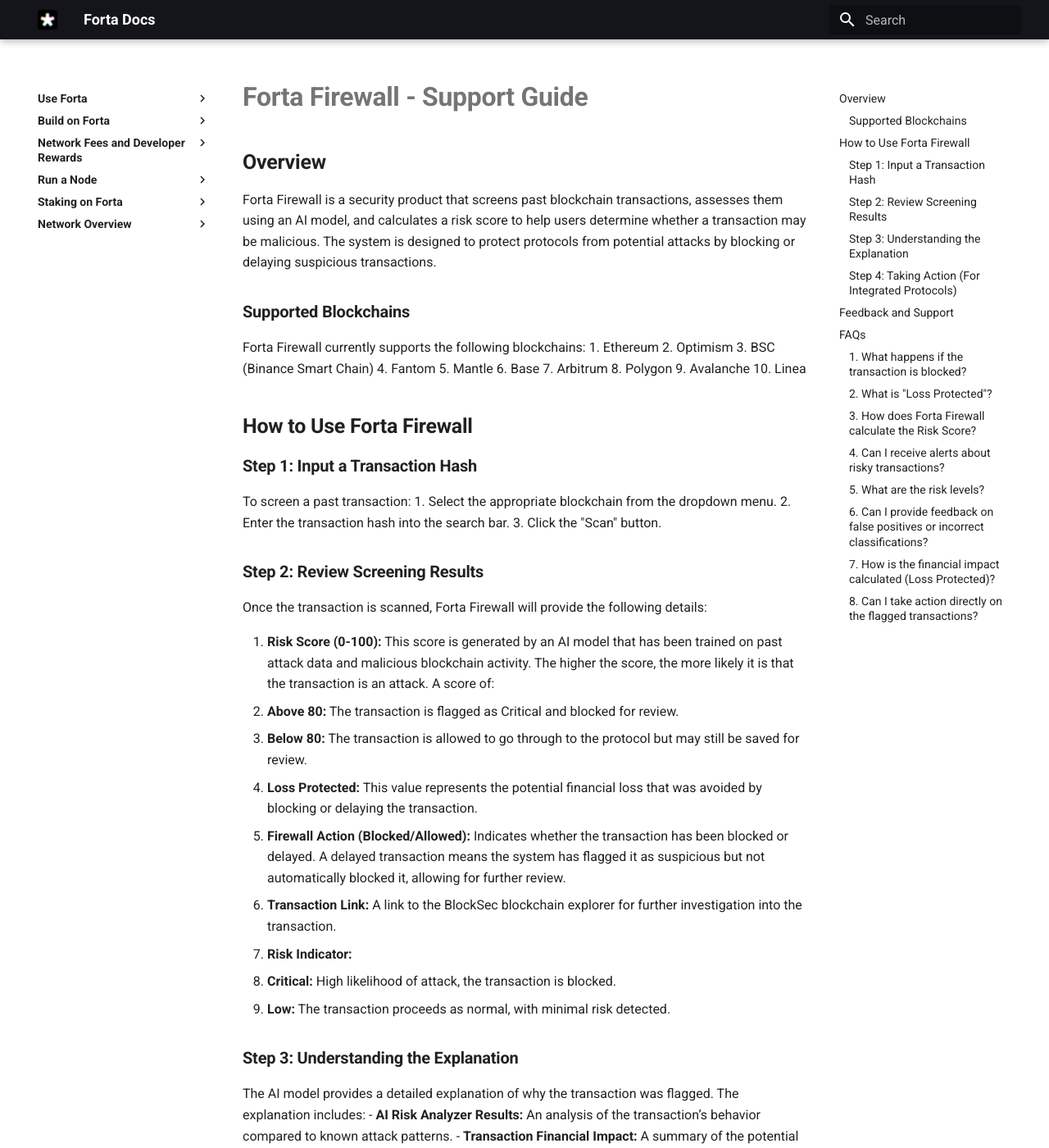
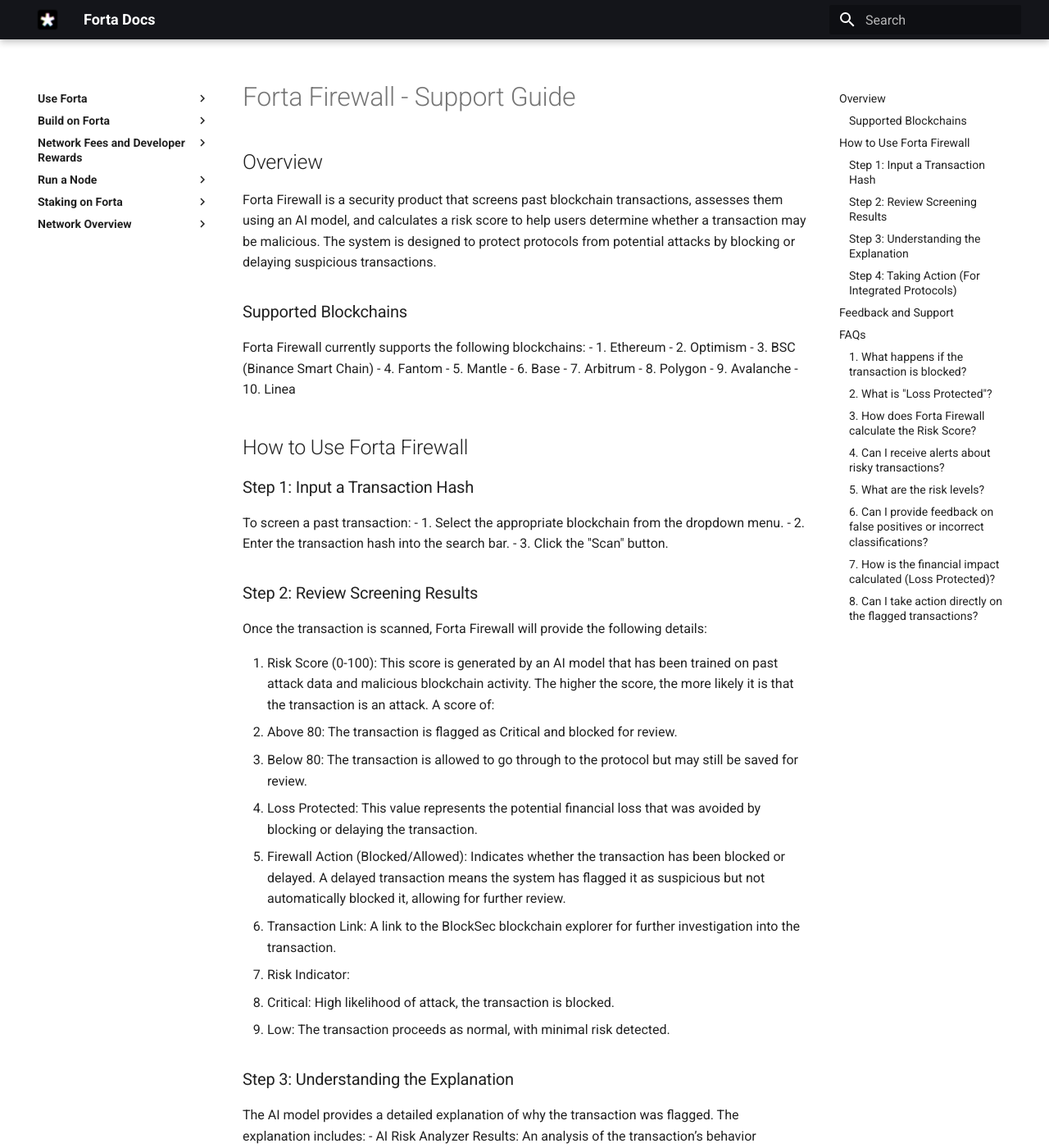
Before and after one commit to forta-network/docs, an MkDocs documentation site: the page built from docs/support_guide.md, in a window 1280 px wide and 1400 px high. Shown: the whole window at 82% size. Built offline with MkDocs 1.6.1 and Material for MkDocs 9.7.7, drawn with Linux system fonts in a browser that asks for light colours; some of the changed lines change nothing that is shown; some of the changed text lies outside the part shown.

Commit message:
support_guide

```diff
--- a/docs/support_guide.md
+++ b/docs/support_guide.md
@@ -1,84 +1,84 @@
-# **Forta Firewall - Support Guide**
+# Forta Firewall - Support Guide
 
-## **Overview**
+## Overview
 Forta Firewall is a security product that screens past blockchain transactions, assesses them using an AI model, and calculates a risk score to help users determine whether a transaction may be malicious. The system is designed to protect protocols from potential attacks by blocking or delaying suspicious transactions.
 
-### **Supported Blockchains**
+### Supported Blockchains
 Forta Firewall currently supports the following blockchains:
-1. Ethereum
-2. Optimism
-3. BSC (Binance Smart Chain)
-4. Fantom
-5. Mantle
-6. Base
-7. Arbitrum
-8. Polygon
-9. Avalanche
-10. Linea
+- 1. Ethereum
+- 2. Optimism
+- 3. BSC (Binance Smart Chain)
+- 4. Fantom
+- 5. Mantle
+- 6. Base
+- 7. Arbitrum
+- 8. Polygon
+- 9. Avalanche
+- 10. Linea
 
-## **How to Use Forta Firewall**
+## How to Use Forta Firewall
 
-### **Step 1: Input a Transaction Hash**
+### Step 1: Input a Transaction Hash
 To screen a past transaction:
-1. Select the appropriate blockchain from the dropdown menu.
-2. Enter the transaction hash into the search bar.
-3. Click the "Scan" button.
+- 1. Select the appropriate blockchain from the dropdown menu.
+- 2. Enter the transaction hash into the search bar.
+- 3. Click the "Scan" button.
 
-### **Step 2: Review Screening Results**
+### Step 2: Review Screening Results
 Once the transaction is scanned, Forta Firewall will provide the following details:
 
-1. **Risk Score (0-100):** This score is generated by an AI model that has been trained on past attack data and malicious blockchain activity. The higher the score, the more likely it is that the transaction is an attack. A score of:
-   - **Above 80:** The transaction is flagged as Critical and blocked for review.
-   - **Below 80:** The transaction is allowed to go through to the protocol but may still be saved for review.
+1. Risk Score (0-100): This score is generated by an AI model that has been trained on past attack data and malicious blockchain activity. The higher the score, the more likely it is that the transaction is an attack. A score of:
+   - Above 80: The transaction is flagged as Critical and blocked for review.
+   - Below 80: The transaction is allowed to go through to the protocol but may still be saved for review.
 
-2. **Loss Protected:** This value represents the potential financial loss that was avoided by blocking or delaying the transaction.
+2. Loss Protected: This value represents the potential financial loss that was avoided by blocking or delaying the transaction.
 
-3. **Firewall Action (Blocked/Allowed):** Indicates whether the transaction has been blocked or delayed. A delayed transaction means the system has flagged it as suspicious but not automatically blocked it, allowing for further review.
+3. Firewall Action (Blocked/Allowed): Indicates whether the transaction has been blocked or delayed. A delayed transaction means the system has flagged it as suspicious but not automatically blocked it, allowing for further review.
 
-4. **Transaction Link:** A link to the BlockSec blockchain explorer for further investigation into the transaction.
+4. Transaction Link: A link to the BlockSec blockchain explorer for further investigation into the transaction.
 
-5. **Risk Indicator:**
-   - **Critical:** High likelihood of attack, the transaction is blocked.
-   - **Low:** The transaction proceeds as normal, with minimal risk detected.
+5. Risk Indicator:
+   - Critical: High likelihood of attack, the transaction is blocked.
+   - Low: The transaction proceeds as normal, with minimal risk detected.
 
-### **Step 3: Understanding the Explanation**
+### Step 3: Understanding the Explanation
 The AI model provides a detailed explanation of why the transaction was flagged. The explanation includes:
-- **AI Risk Analyzer Results:** An analysis of the transaction’s behavior compared to known attack patterns.
-- **Transaction Financial Impact:** A summary of the potential or actual financial loss the transaction would have caused.
+- AI Risk Analyzer Results: An analysis of the transaction’s behavior compared to known attack patterns.
+- Transaction Financial Impact: A summary of the potential or actual financial loss the transaction would have caused.
 
-### **Step 4: Taking Action (For Integrated Protocols)**
+### Step 4: Taking Action (For Integrated Protocols)
 If your protocol is integrated with Forta, you can take action directly from the Forta Dashboard, including:
 - Blocking suspicious transactions.
 - Reviewing delayed transactions.
 - Monitoring ongoing activity for malicious patterns.
 
-## **Feedback and Support**
-- **Telegram Channel (FortaChannel):** Users can provide feedback on false positives, suspicious activity, or other product issues.
-- **Slack Alerts:** Users can configure alerts on Slack to monitor suspicious transactions in real-time.
+## Feedback and Support
+- Telegram Channel (FortaChannel): Users can provide feedback on false positives, suspicious activity, or other product issues.
+- Slack Alerts: Users can configure alerts on Slack to monitor suspicious transactions in real-time.
 
-## **FAQs**
+## FAQs
 
-### **1. What happens if the transaction is blocked?**
+### 1. What happens if the transaction is blocked?
 If the transaction's risk score is high (above 80), it may be blocked for review. Depending on further investigation, the protocol can decide whether to revert or allow the transaction to proceed. If the transaction is not reviewed, user can send the transaction again and it will go through.
 
-### **2. What is "Loss Protected"?**
+### 2. What is "Loss Protected"?
 Loss protected refers to the amount of potential financial loss that has been avoided by blocking a transaction flagged as malicious by Forta Firewall.
 
-### **3. How does Forta Firewall calculate the Risk Score?**
+### 3. How does Forta Firewall calculate the Risk Score?
 The risk score is calculated by an AI model that has been trained on data from past attacks and malicious on-chain activity. The model compares new transactions to known malicious patterns and assigns a risk score from 0-100.
 
-### **4. Can I receive alerts about risky transactions?**
+### 4. Can I receive alerts about risky transactions?
 Yes, you can configure Forta Firewall to send real-time alerts via Slack.
 
-### **5. What are the risk levels?**
-- **Critical:** The transaction is highly likely to be an attack and is blocked.
-- **Low:** The transaction is considered safe and proceeds as normal.
+### 5. What are the risk levels?
+- Critical: The transaction is highly likely to be an attack and is blocked.
+- Low: The transaction is considered safe and proceeds as normal.
 
-### **6. Can I provide feedback on false positives or incorrect classifications?**
+### 6. Can I provide feedback on false positives or incorrect classifications?
 Yes, users can provide feedback on the Forta Telegram Channel (FortaChannel) if a transaction is flagged incorrectly.
 
-### **7. How is the financial impact calculated (Loss Protected)?**
+### 7. How is the financial impact calculated (Loss Protected)?
 The financial impact is based on the transaction losses that could have occurred had the transaction been allowed to proceed.
 
-### **8. Can I take action directly on the flagged transactions?**
+### 8. Can I take action directly on the flagged transactions?
 If the protocol is integrated with Forta, transactions will get blocked and you can review them through the Forta Dashboard.
```
